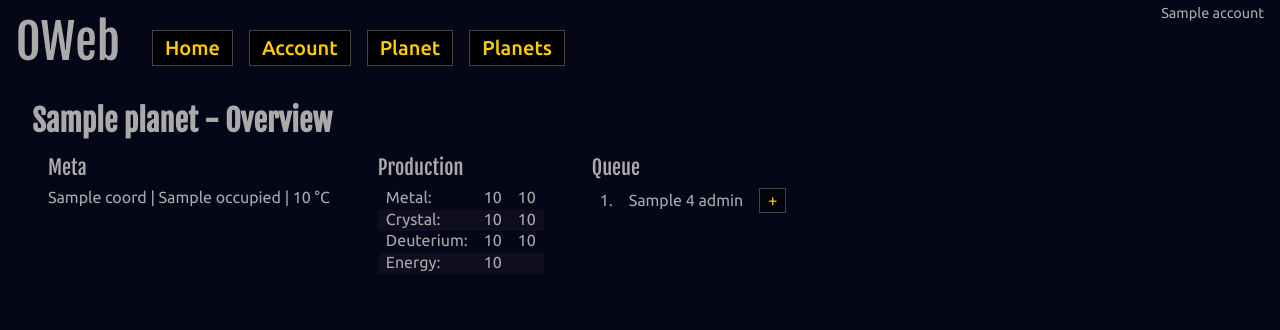
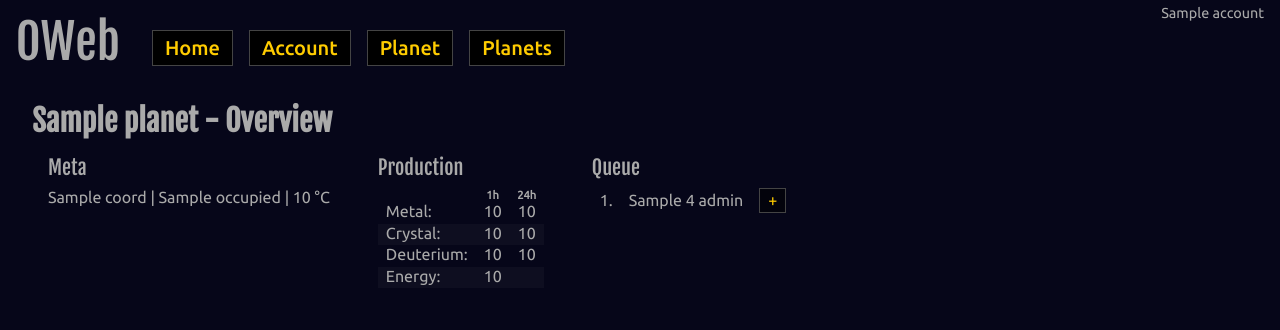
Before and after one commit to Mischback/django-oweb, a Django app: template oweb/templates/oweb/planet_overview.html in a window 1280 px wide. Shown: the top 330 px of the page. Run offline with Django 3.2, Linux system fonts and the light colour scheme; the template is opened without the code that fills it: most values are stand-ins (such as "Sample title", 1, 10 or a date in 2020).

Commit message:
Added headers to production tables

```diff
--- a/oweb/static/oweb/css/basic.css
+++ b/oweb/static/oweb/css/basic.css
@@ -189,6 +189,9 @@ table.trading_rates input {
     text-align: right;
 }
 
-table.production tr td.value {
+table.production th {
+    font-size: 0.7em;
+}
+table.production td.value {
     text-align: right;
 }
--- a/oweb/templates/oweb/account_overview.html
+++ b/oweb/templates/oweb/account_overview.html
@@ -13,6 +13,11 @@
     <section>
         <header>Production</header>
         <table class="production">
+            <tr>
+                <th>&nbsp;</th>
+                <th>1h</th>
+                <th>24h</th>
+            </tr>
             <tr class="{% cycle 'even' 'uneven' as rowcycle %}">
                 <td>Metal:</td>
                 <td class="value">{{ production.0|number_beautify }}</td>
--- a/oweb/templates/oweb/planet_overview.html
+++ b/oweb/templates/oweb/planet_overview.html
@@ -18,6 +18,11 @@
     <section>
         <header>Production</header>
         <table class="production">
+            <tr>
+                <th>&nbsp;</th>
+                <th>1h</th>
+                <th>24h</th>
+            </tr>
             <tr class="{% cycle 'even' 'uneven' as rowcycle %}">
                 <td>Metal:</td>
                 <td class="value">{{ production.0|number_beautify }}</td>
```
